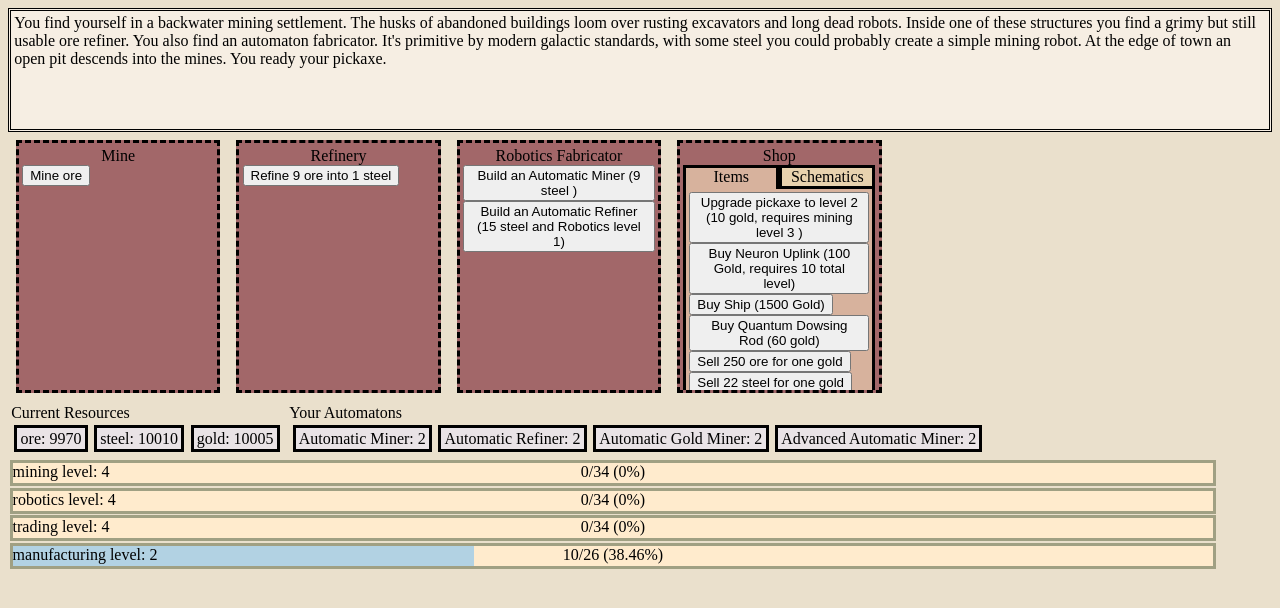
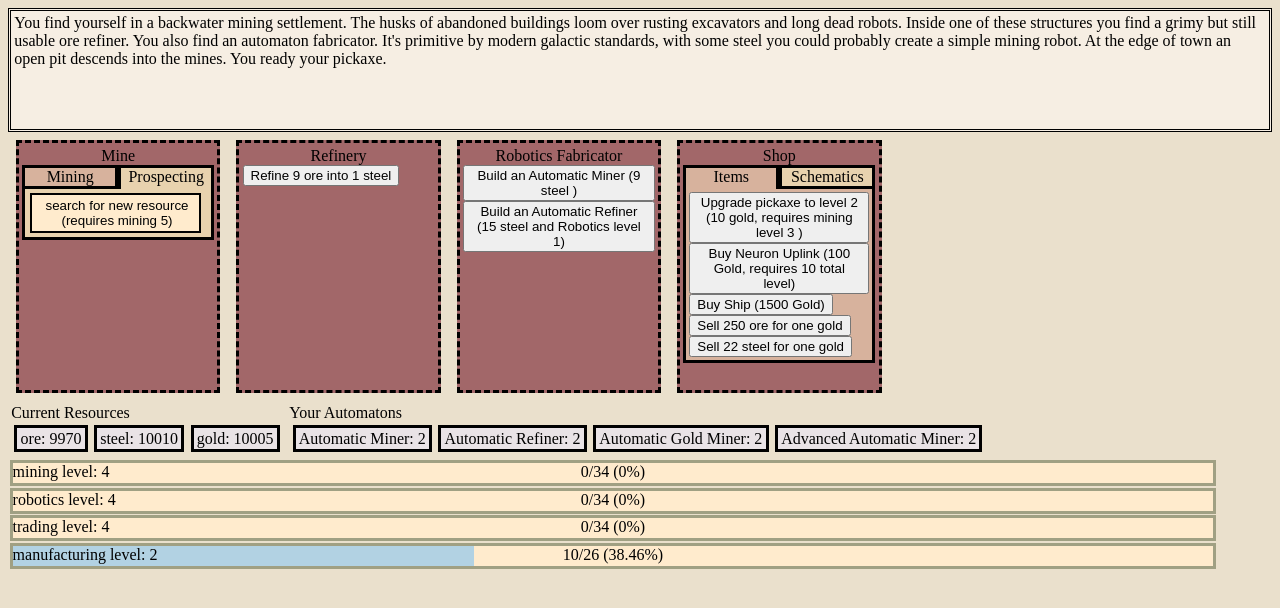
Before and after one commit to michaelwhittemore/vue-clicker-game, a Vue app: page / in a window 1280 px wide. Shown: the top 608 px of the page. Built offline with nearby package versions, Linux system fonts and the light colour scheme.

Commit message:
making some progress with the loading state, need to add animation and child -> parent events

```diff
--- a/src/components/GeneralDisplayComponents/ExperienceBar.vue
+++ b/src/components/GeneralDisplayComponents/ExperienceBar.vue
@@ -26,7 +26,7 @@ const computedPercentage = computed(() => {
         <div class="innerBar" :style="{ width: computedPercentage + '%' }"> </div>
     </div>
 </template>
-<style>
+<style scoped>
 .barText {
     width: 100%;
     position: absolute;
--- a/src/components/MineComponents/MineSplitWrapper.vue
+++ b/src/components/MineComponents/MineSplitWrapper.vue
@@ -19,9 +19,10 @@ const mineTabNames: Array<TabInformation> = [
     tabColorClass: 'prospectingColor'
   }
 ]
+//       <SelectableTab :tabs-map="mineTabs" :starting-tab="'Mining'" :tab-names="mineTabNames">
 
 </script>
 <template>
-      <SelectableTab :tabs-map="mineTabs" :starting-tab="'Mining'" :tab-names="mineTabNames">
+      <SelectableTab :tabs-map="mineTabs" :starting-tab="'Prospecting'" :tab-names="mineTabNames">
       </SelectableTab>
 </template>
--- a/src/components/MineComponents/ProspectingTab.vue
+++ b/src/components/MineComponents/ProspectingTab.vue
@@ -1,6 +1,13 @@
+<script setup lang="ts">
+import SearchForNewResource from './SearchForNewResource.vue';
+// I guess we will need some buttons for this??
+// Maybe search for new resources (should be based on mining level I think)
+// Maybe it takes some time?? that could be pretty cool
+</script>
+
 <template>
     <div class="prospectingColor selectableTab">
-        pros
+        <SearchForNewResource />
     </div>
 
 </template>
--- /dev/null
+++ b/src/components/MineComponents/SearchForNewResource.vue
@@ -0,0 +1,16 @@
+<script setup lang="ts">
+import { gameStateStorage } from '@/typescript/gameStateStorage';
+import { activateNarrativeTrigger } from '@/typescript/gameHelpers';
+import LoadingStateComponent from '../UtilityComponents/LoadingStateComponent.vue';
+// Will need a narrative for both before and after.
+// Will need to be disabled when it's loading and based on level
+// HERE!
+// will need to take advantage of parent evening
+// will want to pass in should be enabled and handle the resoltuion in this component
+// The text will need to be dynamic
+const buttonText = 'search for new resource (requires mining 5)'
+</script>
+
+<template>
+    <LoadingStateComponent :duration="1000" :button-text="buttonText"/>
+</template>
--- /dev/null
+++ b/src/components/UtilityComponents/LoadingStateComponent.vue
@@ -0,0 +1,67 @@
+<script setup lang="ts">
+import { ref } from 'vue';
+const props = defineProps<{
+    duration: number, // in ms
+    buttonText: string,
+}>()
+const isDisabled = ref(false);
+
+const onClick = () => {
+    isDisabled.value = true;
+
+    console.warn('clicked')
+    setTimeout(() => {
+        // need to dispatch the event
+        isDisabled.value = false
+    }, props.duration)
+    // will need to set the disabled flag
+}
+
+// Will need to do something about it looking different on hover and disabled
+// maybe grey out text and border??
+
+</script>
+<template>
+    <button @click="onClick" class="outerBar" :disabled="isDisabled">
+        <div class="barText">
+            {{ buttonText }}
+        </div>
+        <!-- <div class="barText centeredText"> {{ gameStateStorage.skills[skillName].experience +
+            '/' + gameStateStorage.skills[skillName].targetExperience }} ({{ computedPercentage + '%' }}) </div>
+        <div class="innerBar" :style="{ width: computedPercentage + '%' }"> </div> -->
+    </button>
+</template>
+
+<style scoped>
+.barText {
+    width: 100%;
+    padding: 2px;
+    /* position: absolute; */
+    /* top: 0px; */
+    z-index: 1;
+}
+
+.outerBar {
+    position: relative;
+    height: auto;
+    margin: .1em;
+    width: 95%;
+    background-color: blanchedalmond;
+    border-style: solid;
+    border-color: black;
+}
+.outerBar:disabled {
+    color: dimgray
+}
+
+ .outerBar:hover {
+    border-color: dimgray;
+}
+
+.innerBar {
+    position: absolute;
+    top: 0px;
+    height: 100%;
+    background-color: #b2d2e3;
+}
+ </style>
--- a/src/typescript/gameStateStorage.ts
+++ b/src/typescript/gameStateStorage.ts
@@ -168,9 +168,10 @@ const TESTgameStateStorageObject = {
             experience: 10,
         }
     },
-    // ship: {
-    //     isPurchased: true,
-    // }
+    prospectingTool: {
+        isPurchased: true,
+    },
+
 }
 
 if (isDevTesting) {
```
Also changed, not shown: 1 other file (tests, documents, lock files or other folders).
